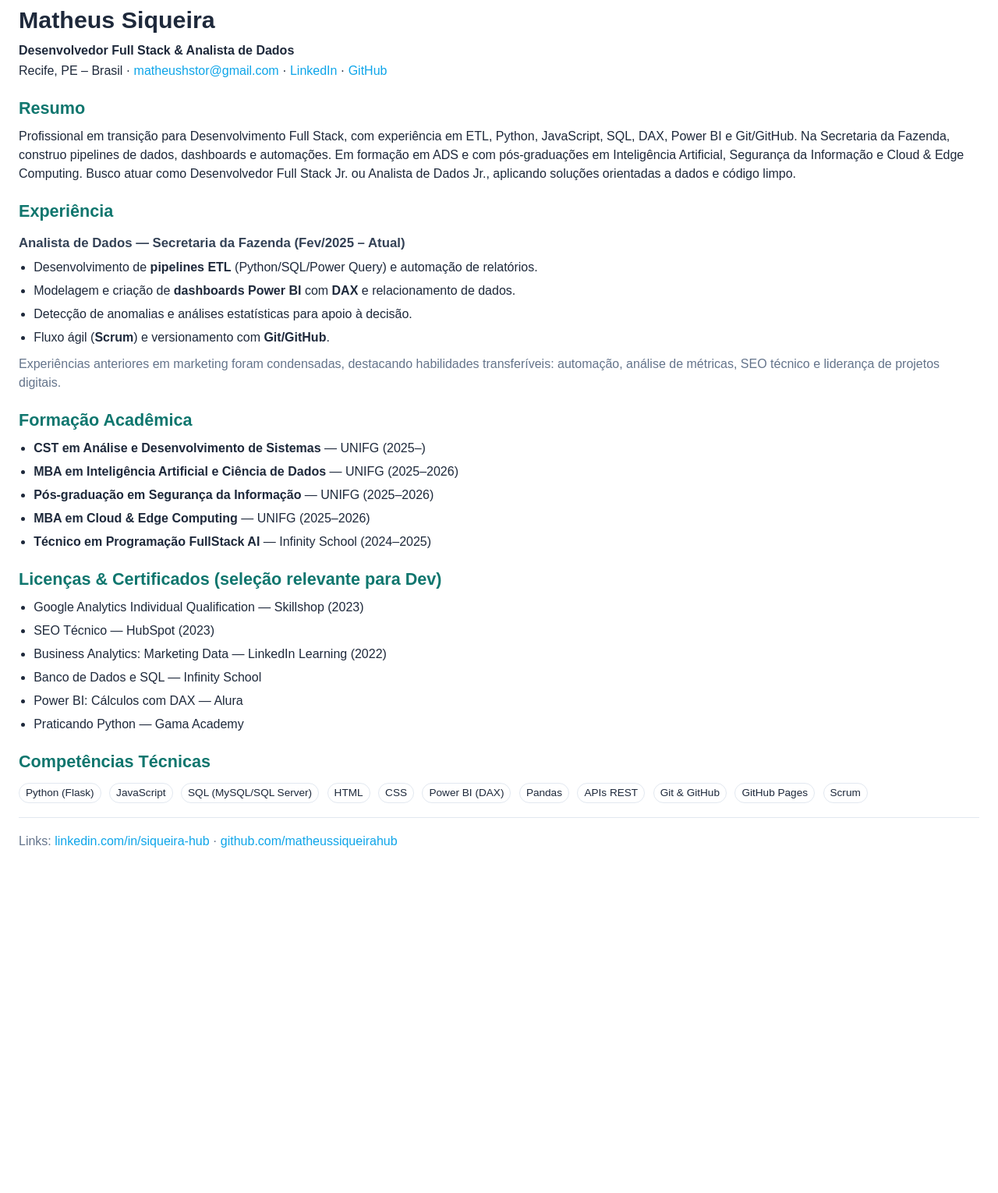
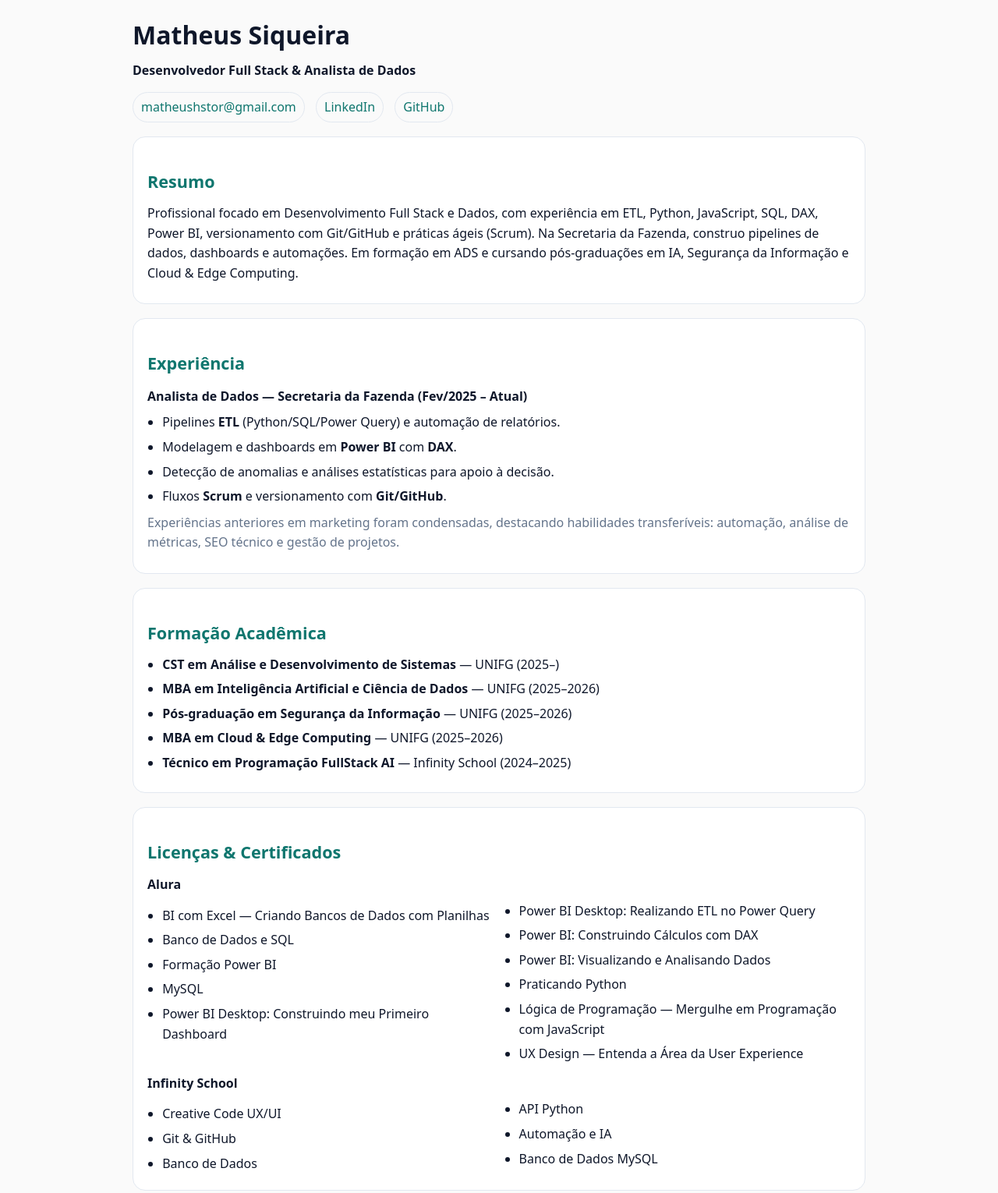
Before and after one commit to matheussiqueirahub/curriculo_html, a plain HTML site: page index.html in a window 1280 px wide. Shown: the part 21-1551 px from the top of the page at 78% size. Before the commit the page ends 1136 px from the top, so only its background shows below. Drawn offline with Linux system fonts and the light colour scheme.

Commit message:
feat: atualiza currículo + certificados (Alura/Infinity)

```diff
--- a/index.html
+++ b/index.html
@@ -2,58 +2,67 @@
 <html lang="pt-BR">
 <head>
   <meta charset="UTF-8" />
-  <title>Currículo - Matheus Siqueira</title>
   <meta name="viewport" content="width=device-width, initial-scale=1" />
+  <title>Currículo — Matheus Siqueira</title>
   <style>
-    body { font-family: Arial, sans-serif; margin: 24px; line-height: 1.5; color:#1e293b; }
-    h1 { font-size: 1.9rem; margin: 0 0 4px; }
-    h2 { font-size: 1.35rem; margin: 20px 0 8px; color:#0f766e; }
-    h3 { font-size: 1.05rem; margin: 12px 0 4px; color:#334155; }
-    p, ul { margin: 0 0 10px; }
-    ul { padding-left: 1.2rem; }
-    li { margin: 6px 0; }
-    a { color:#0ea5e9; text-decoration: none; }
-    a:hover { text-decoration: underline; }
-    header p { margin: 2px 0; }
-    .muted { color:#64748b; }
-    .tag { display:inline-block; padding:2px 8px; border:1px solid #e2e8f0; border-radius:999px; margin: 2px 6px 0 0; font-size:.85rem; }
-    .stack { margin-top: 6px; }
-    hr { border:0; border-top:1px solid #e2e8f0; margin: 18px 0; }
+    :root{
+      --bg:#0f1115; --fg:#e5e7eb; --muted:#a1a1aa; --primary:#2dd4bf; --card:#111318; --ring:#1f2937;
+    }
+    @media (prefers-color-scheme: light){
+      :root{ --bg:#fafafa; --fg:#0f172a; --muted:#64748b; --primary:#0f766e; --card:#ffffff; --ring:#e2e8f0; }
+    }
+    *{box-sizing:border-box} html,body{margin:0;padding:0}
+    body{background:var(--bg);color:var(--fg);font:16px/1.6 system-ui,-apple-system,Segoe UI,Roboto,Ubuntu,Cantarell,Noto Sans,sans-serif}
+    .container{max-width:980px;margin:40px auto;padding:0 20px}
+    header{margin-bottom:18px}
+    h1{font-size:2rem;margin:0 0 4px}
+    h2{font-size:1.35rem;margin:22px 0 10px;color:var(--primary)}
+    h3{font-size:1rem;margin:12px 0 6px;color:var(--fg)}
+    p{margin:8px 0}
+    a{color:var(--primary);text-decoration:none}
+    a:hover{text-decoration:underline}
+    .chips a{display:inline-block;margin:6px 10px 0 0;padding:6px 10px;border:1px solid var(--ring);border-radius:999px}
+    .card{background:var(--card);border:1px solid var(--ring);border-radius:16px;padding:18px;margin:18px 0}
+    ul{margin:8px 0 0 0;padding-left:1.2rem}
+    li{margin:6px 0}
+    .two-cols{columns:2;column-gap:32px}
+    @media (max-width:760px){.two-cols{columns:1}}
+    .stack .tag{display:inline-block;border:1px solid var(--ring);border-radius:999px;padding:2px 10px;margin:4px 6px 0 0;font-size:.9rem}
+    footer{color:var(--muted);margin-top:16px}
   </style>
+  <meta name="description" content="Currículo de Matheus Siqueira — Desenvolvedor Full Stack & Analista de Dados.">
+  <meta name="author" content="Matheus Siqueira">
 </head>
 <body>
-
+  <main class="container">
     <header>
       <h1>Matheus Siqueira</h1>
       <p><strong>Desenvolvedor Full Stack & Analista de Dados</strong></p>
-  <p>Recife, PE – Brasil · <a href="mailto:matheushstor@gmail.com">matheushstor@gmail.com</a> ·
-     <a href="https://www.linkedin.com/in/siqueira-hub/">LinkedIn</a> ·
-     <a href="https://github.com/matheussiqueirahub">GitHub</a></p>
+      <div class="chips">
+        <a href="mailto:matheushstor@gmail.com">matheushstor@gmail.com</a>
+        <a href="https://www.linkedin.com/in/siqueira-hub/" target="_blank" rel="noopener">LinkedIn</a>
+        <a href="https://github.com/matheussiqueirahub" target="_blank" rel="noopener">GitHub</a>
+      </div>
     </header>
 
-<section>
+    <section class="card">
       <h2>Resumo</h2>
-  <p>Profissional em transição para Desenvolvimento Full Stack, com experiência em ETL, Python, JavaScript, SQL, DAX, Power BI e Git/GitHub.
-     Na Secretaria da Fazenda, construo pipelines de dados, dashboards e automações. Em formação em ADS e com pós-graduações em
-     Inteligência Artificial, Segurança da Informação e Cloud & Edge Computing. Busco atuar como Desenvolvedor Full Stack Jr.
-     ou Analista de Dados Jr., aplicando soluções orientadas a dados e código limpo.</p>
+      <p>Profissional focado em Desenvolvimento Full Stack e Dados, com experiência em ETL, Python, JavaScript, SQL, DAX, Power BI, versionamento com Git/GitHub e práticas ágeis (Scrum). Na Secretaria da Fazenda, construo pipelines de dados, dashboards e automações. Em formação em ADS e cursando pós-graduações em IA, Segurança da Informação e Cloud & Edge Computing.</p>
     </section>
 
-<section>
+    <section class="card">
       <h2>Experiência</h2>
-
       <h3>Analista de Dados — Secretaria da Fazenda (Fev/2025 – Atual)</h3>
       <ul>
-    <li>Desenvolvimento de <strong>pipelines ETL</strong> (Python/SQL/Power Query) e automação de relatórios.</li>
-    <li>Modelagem e criação de <strong>dashboards Power BI</strong> com <strong>DAX</strong> e relacionamento de dados.</li>
+        <li>Pipelines <strong>ETL</strong> (Python/SQL/Power Query) e automação de relatórios.</li>
+        <li>Modelagem e dashboards em <strong>Power BI</strong> com <strong>DAX</strong>.</li>
         <li>Detecção de anomalias e análises estatísticas para apoio à decisão.</li>
-    <li>Fluxo ágil (<strong>Scrum</strong>) e versionamento com <strong>Git/GitHub</strong>.</li>
+        <li>Fluxos <strong>Scrum</strong> e versionamento com <strong>Git/GitHub</strong>.</li>
       </ul>
-
-  <p class="muted">Experiências anteriores em marketing foram condensadas, destacando habilidades transferíveis: automação, análise de métricas, SEO técnico e liderança de projetos digitais.</p>
+      <p style="color:var(--muted)">Experiências anteriores em marketing foram condensadas, destacando habilidades transferíveis: automação, análise de métricas, SEO técnico e gestão de projetos.</p>
     </section>
 
-<section>
+    <section class="card">
       <h2>Formação Acadêmica</h2>
       <ul>
         <li><strong>CST em Análise e Desenvolvimento de Sistemas</strong> — UNIFG (2025–)</li>
@@ -64,19 +73,36 @@
       </ul>
     </section>
 
-<section>
-  <h2>Licenças & Certificados (seleção relevante para Dev)</h2>
-  <ul>
-    <li>Google Analytics Individual Qualification — Skillshop (2023)</li>
-    <li>SEO Técnico — HubSpot (2023)</li>
-    <li>Business Analytics: Marketing Data — LinkedIn Learning (2022)</li>
-    <li>Banco de Dados e SQL — Infinity School</li>
-    <li>Power BI: Cálculos com DAX — Alura</li>
-    <li>Praticando Python — Gama Academy</li>
+    <section class="card">
+      <h2>Licenças & Certificados</h2>
+
+      <h3>Alura</h3>
+      <ul class="two-cols">
+        <li>BI com Excel — Criando Bancos de Dados com Planilhas</li>
+        <li>Banco de Dados e SQL</li>
+        <li>Formação Power BI</li>
+        <li>MySQL</li>
+        <li>Power BI Desktop: Construindo meu Primeiro Dashboard</li>
+        <li>Power BI Desktop: Realizando ETL no Power Query</li>
+        <li>Power BI: Construindo Cálculos com DAX</li>
+        <li>Power BI: Visualizando e Analisando Dados</li>
+        <li>Praticando Python</li>
+        <li>Lógica de Programação — Mergulhe em Programação com JavaScript</li>
+        <li>UX Design — Entenda a Área da User Experience</li>
+      </ul>
+
+      <h3>Infinity School</h3>
+      <ul class="two-cols">
+        <li>Creative Code UX/UI</li>
+        <li>Git & GitHub</li>
+        <li>Banco de Dados</li>
+        <li>API Python</li>
+        <li>Automação e IA</li>
+        <li>Banco de Dados MySQL</li>
       </ul>
     </section>
 
-<section>
+    <section class="card">
       <h2>Competências Técnicas</h2>
       <div class="stack">
         <span class="tag">Python (Flask)</span>
@@ -84,8 +110,8 @@
         <span class="tag">SQL (MySQL/SQL Server)</span>
         <span class="tag">HTML</span>
         <span class="tag">CSS</span>
+        <span class="tag">Pandas</span>
         <span class="tag">Power BI (DAX)</span>
-    <span class="tag">Pandas</span>
         <span class="tag">APIs REST</span>
         <span class="tag">Git & GitHub</span>
         <span class="tag">GitHub Pages</span>
@@ -93,8 +119,9 @@
       </div>
     </section>
 
-<hr />
-<p class="muted">Links: <a href="https://www.linkedin.com/in/siqueira-hub/">linkedin.com/in/siqueira-hub</a> · <a href="https://github.com/matheussiqueirahub">github.com/matheussiqueirahub</a></p>
-
+    <footer>
+      <p>Links: <a href="https://www.linkedin.com/in/siqueira-hub/" target="_blank" rel="noopener">linkedin.com/in/siqueira-hub</a> · <a href="https://github.com/matheussiqueirahub" target="_blank" rel="noopener">github.com/matheussiqueirahub</a></p>
+    </footer>
+  </main>
 </body>
 </html>
```
Also changed, not shown: 1 other file. Lines whose indentation alone changed are shown as unchanged.
